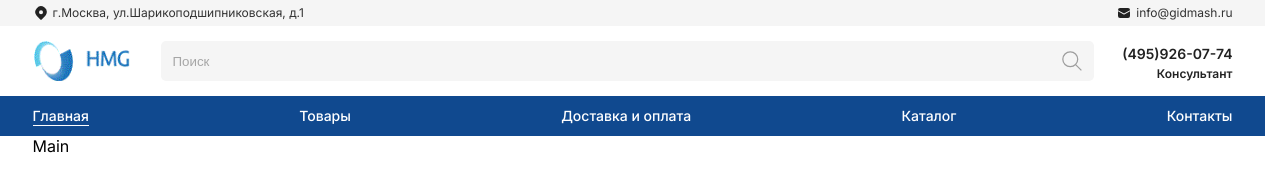
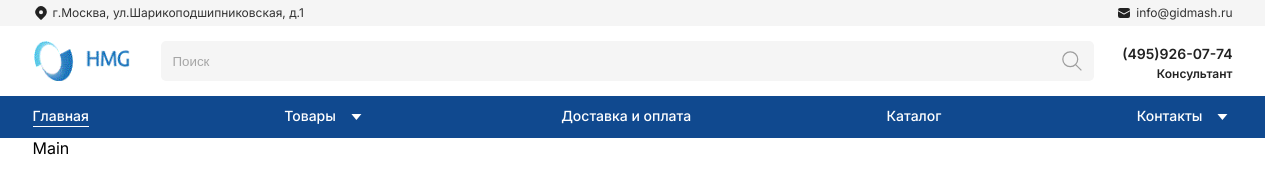
Before and after one commit to ArtemMazin/ViVa, a Next.js app: page / in a window 1280 px wide. Shown: the top 196 px of the page. Built offline with nearby package versions, Linux system fonts and the light colour scheme.

Commit message:
refactor: изменить вызов SideMenu

```diff
--- a/components/header/navigation/Navigation.jsx
+++ b/components/header/navigation/Navigation.jsx
@@ -1,24 +1,23 @@
 'use client';
 
 import React, { useState } from 'react';
-import { row, list, item, active, side } from './navigation.module.css';
+import { row, list, item, active, link } from './navigation.module.css';
 import { usePathname } from 'next/navigation';
 import Link from 'next/link';
 import navLinks from '@/utils/constants';
+import SideMenu from '../side-menu/SideMenu';
+import Triangle from '../triangle/Triangle';
 
 const Navigation = () => {
   const [showGoodsSideMenu, setShowGoodsSideMenu] = useState(false);
   const [showContactsSideMenu, setShowContactsSideMenu] = useState(false);
   const pathname = usePathname();
 
-  const onMouseEnterHandler = (e) => {
-    e.target.pathname === '/goods' && setShowGoodsSideMenu(true);
-    e.target.pathname === '/contacts' && setShowContactsSideMenu(true);
+  const onClickGoodsHandler = () => {
+    setShowGoodsSideMenu(!showGoodsSideMenu);
   };
-
-  const onMouseLeaveHandler = () => {
-    setShowGoodsSideMenu(false);
-    setShowContactsSideMenu(false);
+  const onClickContactsHandler = () => {
+    setShowContactsSideMenu(!showContactsSideMenu);
   };
 
   return (
@@ -27,31 +26,24 @@ const Navigation = () => {
         {navLinks.map(({ href, name }) => {
           const isActive = pathname === href;
           return (
-            <li key={name}>
+            <li
+              key={name}
+              className={item}>
               <Link
+                className={isActive ? `${active} ${link}` : `${link}`}
+                href={href}>
+                {name}
+              </Link>
+              <Triangle
                 href={href}
-                className={isActive ? `${item} ${active}` : `${item}`}
-                onMouseEnter={onMouseEnterHandler}>
-                {name}
-                {showGoodsSideMenu && href === '/goods' && (
-                  <ul
-                    className={side}
-                    onMouseLeave={onMouseLeaveHandler}>
-                    <li>1</li>
-                    <li>2</li>
-                    <li>3</li>
-                  </ul>
-                )}
-                {showContactsSideMenu && href === '/contacts' && (
-                  <ul
-                    className={side}
-                    onMouseLeave={onMouseLeaveHandler}>
-                    <li>1</li>
-                    <li>2</li>
-                    <li>3</li>
-                  </ul>
-                )}
-              </Link>
+                onClickGoodsHandler={onClickGoodsHandler}
+                onClickContactsHandler={onClickContactsHandler}
+              />
+              <SideMenu
+                showGoodsSideMenu={showGoodsSideMenu}
+                showContactsSideMenu={showContactsSideMenu}
+                href={href}
+              />
             </li>
           );
         })}
--- a/components/header/navigation/navigation.module.css
+++ b/components/header/navigation/navigation.module.css
@@ -10,26 +10,19 @@
 }
 .item {
   padding: 1px 0;
-  display: block;
   position: relative;
+  display: flex;
+  gap: 10px;
+}
+.active {
+  border-bottom: 1px solid #fff;
+}
+.link {
   text-decoration: none;
   font-size: 14px;
   font-weight: 500;
   color: #fff;
 }
-.item:visited {
+.link:visited {
   color: #fff;
 }
-.active {
-  border-bottom: 1px solid #fff;
-}
-
-.side {
-  height: 100px;
-  width: 100px;
-  position: absolute;
-  top: 0;
-  left: 0;
-  list-style-type: none;
-  background-color: var(--color-bg-main);
-}
--- /dev/null
+++ b/components/header/side-menu/SideMenu.jsx
@@ -0,0 +1,24 @@
+import React from 'react';
+import { side } from './sideMenu.module.css';
+
+const SideMenu = ({ showGoodsSideMenu, showContactsSideMenu, href }) => {
+  return (
+    <>
+      {showGoodsSideMenu && href === '/goods' && (
+        <ul className={side}>
+          <li>Втулки</li>
+          <li>Шайбы</li>
+          <li>Лента</li>
+        </ul>
+      )}
+      {showContactsSideMenu && href === '/contacts' && (
+        <ul className={side}>
+          <li>Офис</li>
+          <li>Склад</li>
+        </ul>
+      )}
+    </>
+  );
+};
+
+export default SideMenu;
--- /dev/null
+++ b/components/header/side-menu/sideMenu.module.css
@@ -0,0 +1,10 @@
+.side {
+  padding: 10px;
+  height: 100px;
+  width: 100px;
+  position: absolute;
+  top: 33px;
+  left: 0;
+  list-style-type: none;
+  background-color: var(--color-bg-main);
+}
--- /dev/null
+++ b/components/header/triangle/Triangle.jsx
@@ -0,0 +1,21 @@
+import React from 'react';
+import { triangle } from './triangle.module.css';
+
+const Triangle = ({ href, onClickGoodsHandler, onClickContactsHandler }) => {
+  return (
+    <>
+      {href === '/goods' && (
+        <div
+          className={triangle}
+          onClick={onClickGoodsHandler}></div>
+      )}
+      {href === '/contacts' && (
+        <div
+          className={triangle}
+          onClick={onClickContactsHandler}></div>
+      )}
+    </>
+  );
+};
+
+export default Triangle;
--- /dev/null
+++ b/components/header/triangle/triangle.module.css
@@ -0,0 +1,6 @@
+.triangle {
+  width: 20px;
+  height: 20px;
+  background: url('../../../public/image/triangle-down.svg');
+  cursor: pointer;
+}
```
Also changed, not shown: public/image/triangle-down.svg (added), public/image/triangle-up.svg (added).
